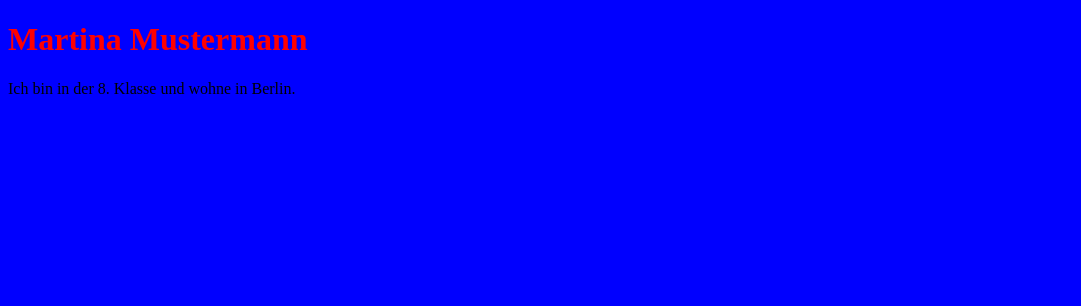
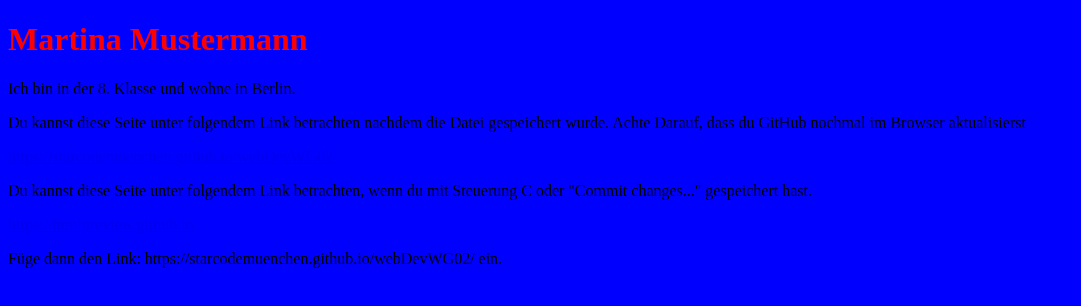
Before and after one commit to starcodeMuenchen/webDevWG05, a plain HTML site: page index.html in a window 1280 px wide. Shown: the whole page, without its empty margins (0-1081 px from the left). Drawn offline with Linux system fonts and the light colour scheme.

Commit message:
Update index.html

```diff
--- a/index.html
+++ b/index.html
@@ -11,6 +11,12 @@
 <body>
     <h1>Martina Mustermann</h1>
     <p>Ich bin in der 8. Klasse und wohne in Berlin.</p>
+    <p> Du kannst diese Seite unter folgendem Link betrachten nachdem die Datei gespeichert wurde. Achte Darauf, dass du GitHub nochmal im Browser aktualisierst<p>
+    <a href="https://starcodemuenchen.github.io/webDevWG02/"> https://starcodemuenchen.github.io/webDevWG02/ </a>
+
+   <p> Du kannst diese Seite unter folgendem Link betrachten, wenn du mit Steuerung C oder "Commit changes..." gespeichert hast.<p>
+    <a href="https://htmlpreview.github.io"> https://htmlpreview.github.io </a>
+   <p> Füge dann den Link: https://starcodemuenchen.github.io/webDevWG02/ ein.<p>
 </body>
 
 </html>
```
